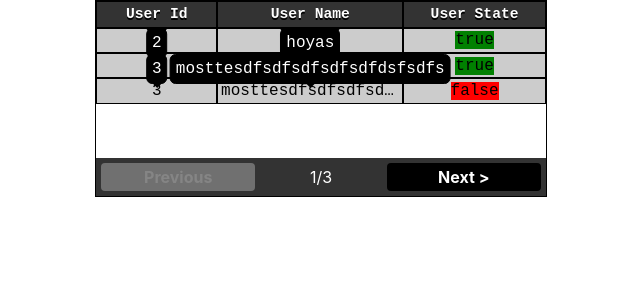
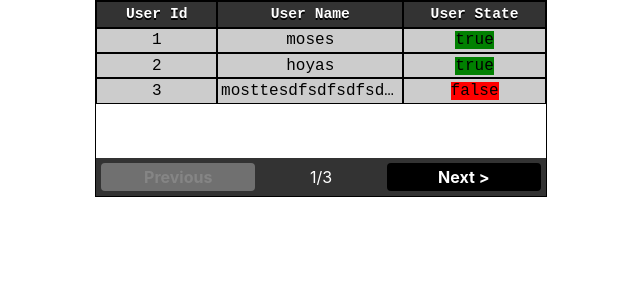
Before and after one commit to uriportnoy/react-tbl, a React (Create React App) app: page / in a window 1280 px wide. Shown: the top 300 px of the page, without its empty margins (319-959 px from the left). Built offline with nearby package versions, Linux system fonts and the light colour scheme.

Commit message:
tooltip colors

```diff
--- a/src/App.jsx
+++ b/src/App.jsx
@@ -29,8 +29,8 @@ const App = () => {
             fontSize: '11pt'
           },
           body:{
-            maxHeight: 'auto',
-            overflowY: 'scroll',
+            maxHeight: '150px',
+            //overflowY: 'scroll',
             // tooltipTextColor: '#555',
             // tooltipBorderColor: 'yellow',
             // tooltipBgColor: 'green'
--- a/src/components/tableMaker/tableBody.jsx
+++ b/src/components/tableMaker/tableBody.jsx
@@ -62,8 +62,8 @@ const TableBody = ({
 }
 
 const ToolTip = styled.span`
-    visibility: visible;
-    opacity: 1;
+    visibility: hidden;
+    opacity: 0;
 
     background: ${props => props.bgColor};
     border: 1px solid ${props => props.borderColor};
@@ -72,7 +72,7 @@ const ToolTip = styled.span`
     border-radius: 6px;
     padding: 5px;
     position: absolute;
-    z-index: 1;
+    z-index: 999;
     top: -110%;
     transition: opacity 0.3s;
     transform: translateX(-50%);
```
Also changed, not shown: src/components/tableMaker/tableMaker.jsx (+6 -1 lines).
